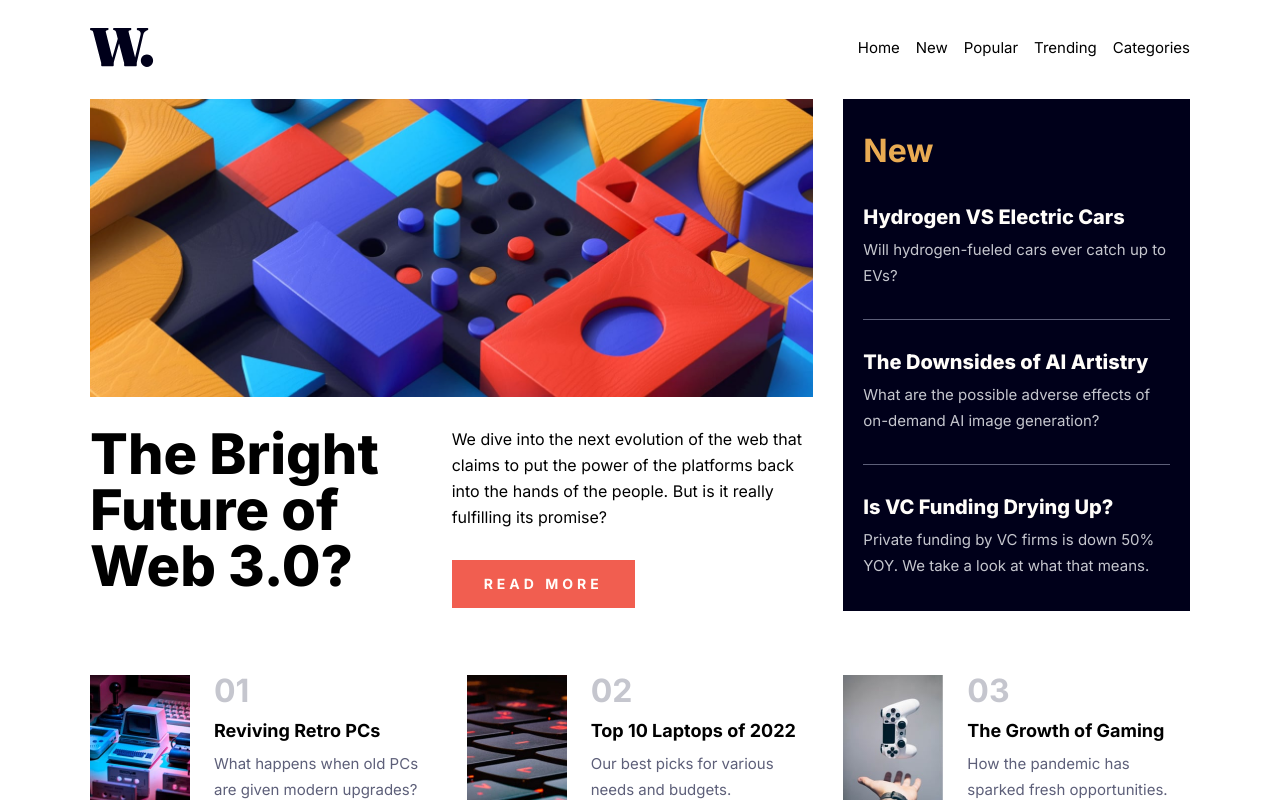
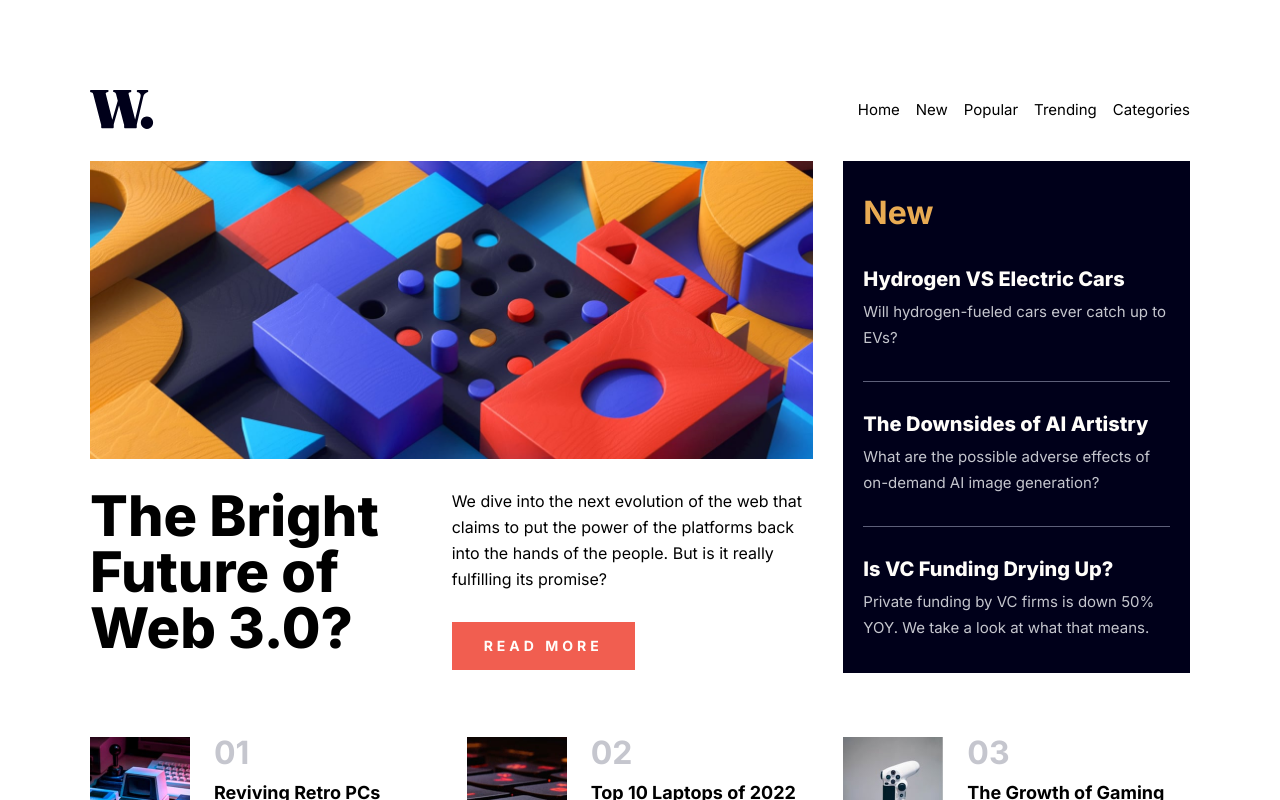
Before and after one commit to tinuola/fm_news-homepage, a plain HTML site: page index.html in a window 1280 px wide. Drawn offline with Linux system fonts and the light colour scheme.

Commit message:
Add margin-top to container

```diff
--- a/css/style.css
+++ b/css/style.css
@@ -76,6 +76,7 @@ main {
       'carousel carousel';
     padding-left: 2rem;
     padding-right: 2rem;
+    margin-top: 3.875rem;
   }
 }
 
```
